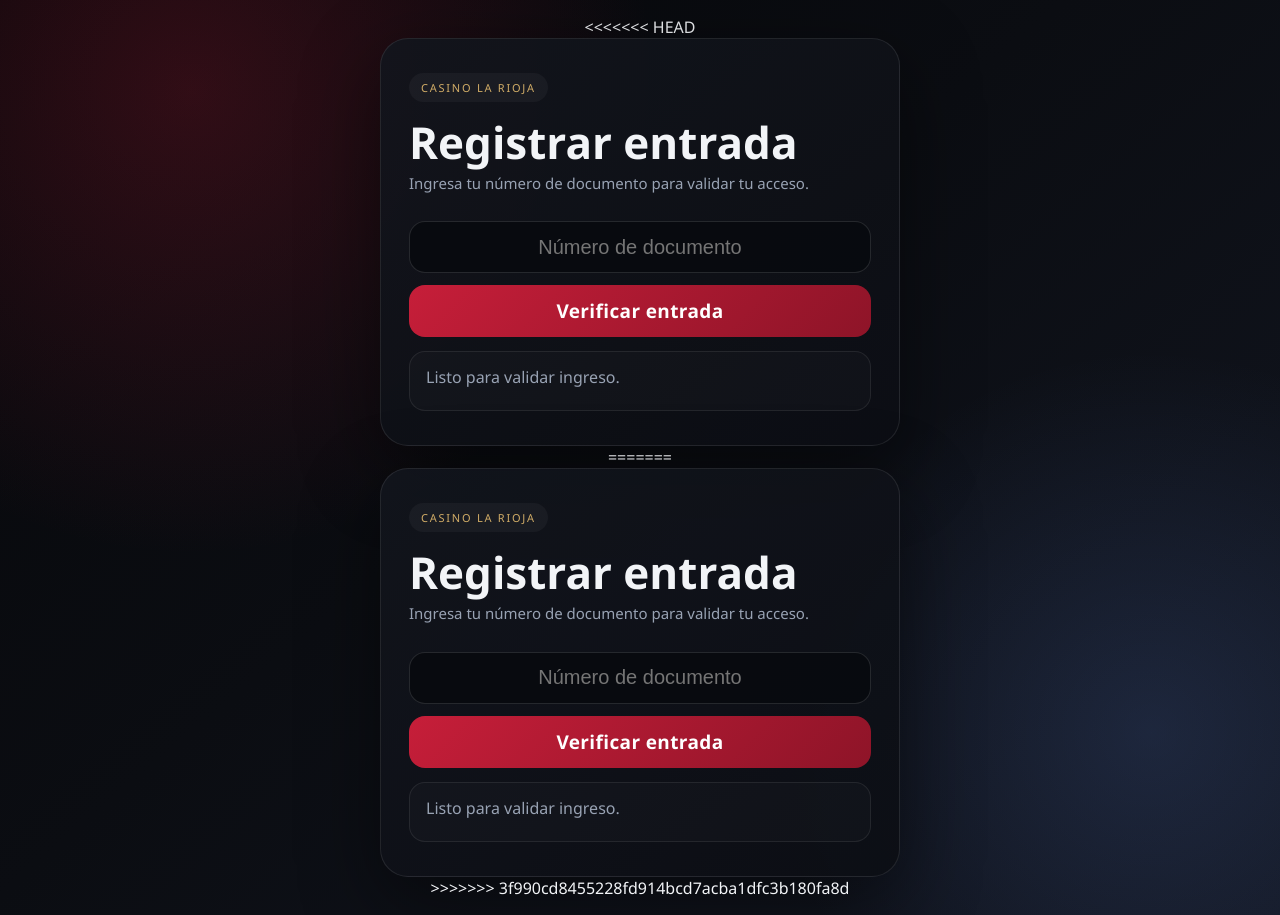
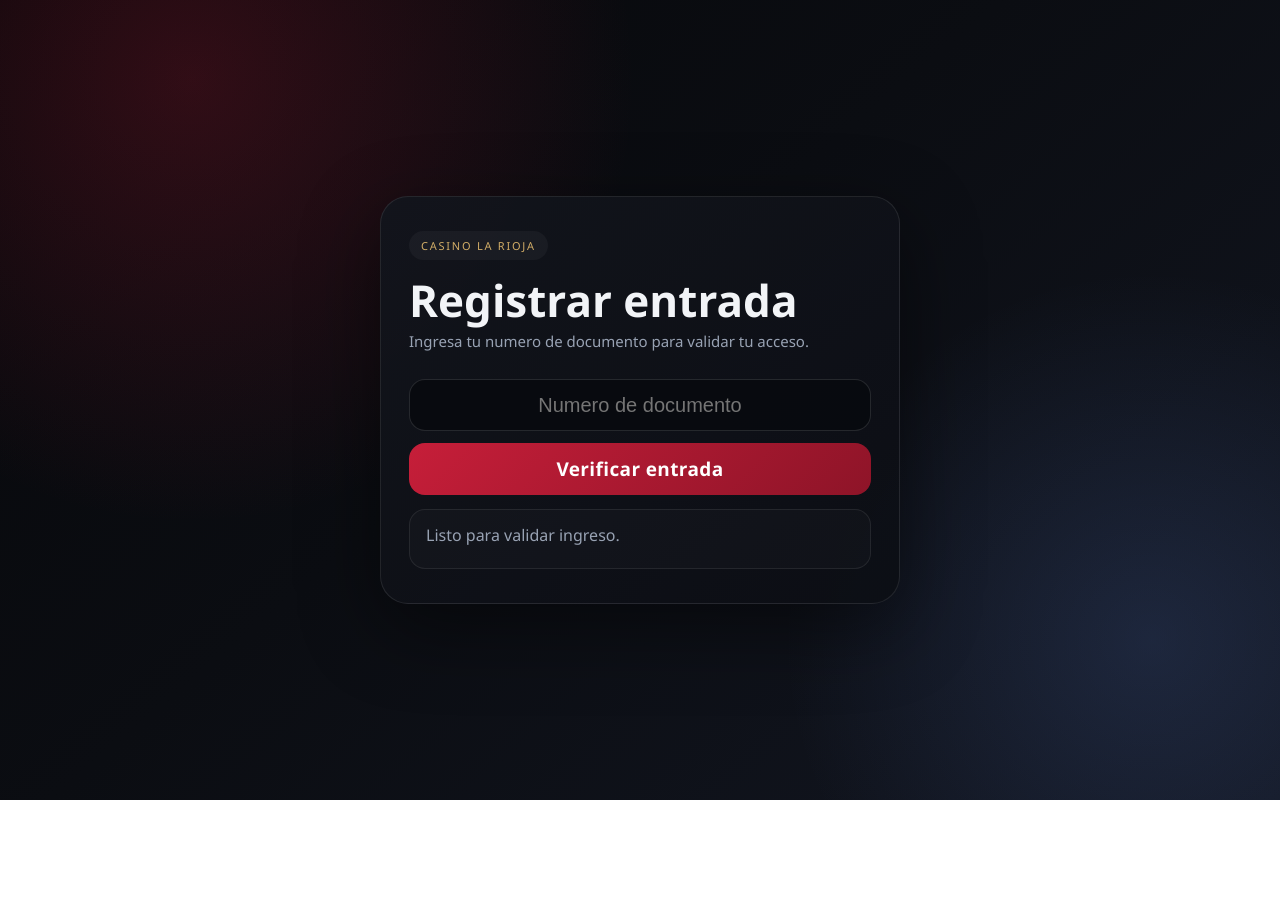
Before and after one commit to Negg46/Proyecto-Registro-y-asistencia, a plain HTML site: page index.html in a window 1280 px wide. After the commit the page ends 800 px from the top, so only its background shows below. Drawn offline with Linux system fonts and the light colour scheme.

Commit message:
Resolver conflicto en index y quitar formulario duplicado

```diff
--- a/index.html
+++ b/index.html
@@ -1,4 +1,3 @@
-<<<<<<< HEAD
 <!DOCTYPE html>
 <html lang="es">
 <head>
@@ -141,10 +140,10 @@ button:hover {
   <main class="card">
     <span class="eyebrow">Casino La Rioja</span>
     <h1>Registrar entrada</h1>
-    <p>Ingresa tu número de documento para validar tu acceso.</p>
+    <p>Ingresa tu numero de documento para validar tu acceso.</p>
 
     <div class="form">
-      <input id="dni" placeholder="Número de documento" autocomplete="off">
+      <input id="dni" placeholder="Numero de documento" autocomplete="off">
       <button id="btnValidar">Verificar entrada</button>
     </div>
 
@@ -152,17 +151,10 @@ button:hover {
   </main>
 
 <script>
-// ── CONFIGURACION DE API ──────────────────────────────────────────────
-// Cuando la página está en localhost, usa el servidor local automáticamente.
-// Cuando está en GitHub Pages (o internet), necesitas poner la URL pública de tu API.
-// Opciones para hacer la API pública:
-//   1. ngrok:  ejecuta "ngrok http 5000" y copia la URL que te da (ej: https://abc123.ngrok.io)
-//   2. Render: sube la API a render.com gratis y pon la URL aquí
-//   3. IP pública: si tienes IP fija pon http://TU_IP:5000 (requiere abrir puerto en router)
 const API_BASE = (window.location.hostname === "127.0.0.1" || window.location.hostname === "localhost")
   ? "http://127.0.0.1:5000"
-  : "https://casino-api-vatx.onrender.com"; // URL pública en Render
-// ─────────────────────────────────────────────────────────────────────
+  : "https://casino-api-vatx.onrender.com";
+
 const estado = document.getElementById("estado");
 const dni = document.getElementById("dni");
 
@@ -174,7 +166,7 @@ function mostrarEstado(mensaje, tipo = "") {
 async function validarEntrada() {
   const documento = dni.value.trim();
   if (!documento) {
-    mostrarEstado("Ingresa un número de documento.", "error");
+    mostrarEstado("Ingresa un numero de documento.", "error");
     return;
   }
 
@@ -207,203 +199,3 @@ dni.addEventListener("keydown", event => {
 </script>
 </body>
 </html>
-=======
-<!DOCTYPE html>
-<html lang="es">
-<head>
-<meta charset="UTF-8">
-<meta name="viewport" content="width=device-width, initial-scale=1.0">
-<title>Casino La Rioja | Registro de Entrada</title>
-<style>
-:root {
-  --bg: #08090d;
-  --panel: rgba(18, 21, 29, 0.9);
-  --panel-2: rgba(12, 14, 20, 0.9);
-  --border: rgba(255, 255, 255, 0.09);
-  --text: #f2f4f7;
-  --muted: #98a2b3;
-  --accent: #c61e39;
-  --accent-2: #8e1428;
-  --gold: #d2ad67;
-  --ok: #6fd0be;
-  --error: #ff6a6a;
-}
-
-* {
-  box-sizing: border-box;
-}
-
-body {
-  margin: 0;
-  min-height: 100vh;
-  display: grid;
-  place-items: center;
-  padding: 16px;
-  color: var(--text);
-  font-family: "Segoe UI", sans-serif;
-  background:
-    radial-gradient(circle at 15% 10%, rgba(198, 30, 57, 0.22), transparent 34%),
-    radial-gradient(circle at 90% 80%, rgba(110, 155, 255, 0.14), transparent 28%),
-    linear-gradient(140deg, #06070a 0%, #0b0d12 45%, #121621 100%);
-}
-
-.card {
-  width: min(520px, 100%);
-  border-radius: 28px;
-  border: 1px solid var(--border);
-  background: linear-gradient(145deg, var(--panel), var(--panel-2));
-  padding: 34px 28px;
-  box-shadow: 0 24px 80px rgba(0, 0, 0, 0.48);
-}
-
-.eyebrow {
-  display: inline-block;
-  padding: 7px 12px;
-  border-radius: 999px;
-  background: rgba(255, 255, 255, 0.04);
-  color: var(--gold);
-  letter-spacing: 0.16em;
-  font-size: 11px;
-  text-transform: uppercase;
-}
-
-h1 {
-  margin: 18px 0 8px;
-  font-family: "Bahnschrift", "Segoe UI", sans-serif;
-  font-size: clamp(32px, 5vw, 44px);
-  line-height: 1;
-}
-
-p {
-  margin: 0;
-  color: var(--muted);
-  font-size: 15px;
-  line-height: 1.55;
-}
-
-.form {
-  margin-top: 26px;
-  display: grid;
-  gap: 12px;
-}
-
-input {
-  width: 100%;
-  height: 52px;
-  border-radius: 16px;
-  border: 1px solid rgba(255, 255, 255, 0.12);
-  background: rgba(8, 10, 15, 0.86);
-  color: var(--text);
-  font-size: 20px;
-  text-align: center;
-  outline: none;
-  transition: border-color .2s ease, box-shadow .2s ease;
-}
-
-input:focus {
-  border-color: rgba(198, 30, 57, 0.7);
-  box-shadow: 0 0 0 4px rgba(198, 30, 57, 0.15);
-}
-
-button {
-  height: 52px;
-  border: none;
-  border-radius: 16px;
-  cursor: pointer;
-  color: #fff;
-  font-family: "Bahnschrift", "Segoe UI", sans-serif;
-  font-size: 19px;
-  font-weight: 700;
-  letter-spacing: .02em;
-  background: linear-gradient(135deg, var(--accent), var(--accent-2));
-  transition: transform .18s ease, filter .18s ease;
-}
-
-button:hover {
-  transform: translateY(-1px);
-  filter: brightness(1.08);
-}
-
-.status {
-  margin-top: 14px;
-  min-height: 60px;
-  border-radius: 16px;
-  border: 1px solid rgba(255, 255, 255, 0.08);
-  background: rgba(255, 255, 255, 0.02);
-  padding: 14px 16px;
-  color: var(--muted);
-  line-height: 1.45;
-}
-
-.status.ok {
-  color: var(--ok);
-  border-color: rgba(111, 208, 190, 0.35);
-}
-
-.status.error {
-  color: var(--error);
-  border-color: rgba(255, 106, 106, 0.35);
-}
-</style>
-</head>
-<body>
-  <main class="card">
-    <span class="eyebrow">Casino La Rioja</span>
-    <h1>Registrar entrada</h1>
-    <p>Ingresa tu número de documento para validar tu acceso.</p>
-
-    <div class="form">
-      <input id="dni" placeholder="Número de documento" autocomplete="off">
-      <button id="btnValidar">Verificar entrada</button>
-    </div>
-
-    <div id="estado" class="status">Listo para validar ingreso.</div>
-  </main>
-
-<script>
-const API_BASE = window.location.origin.startsWith("http") ? window.location.origin : "http://127.0.0.1:5000";
-const estado = document.getElementById("estado");
-const dni = document.getElementById("dni");
-
-function mostrarEstado(mensaje, tipo = "") {
-  estado.textContent = mensaje;
-  estado.className = `status ${tipo}`.trim();
-}
-
-async function validarEntrada() {
-  const documento = dni.value.trim();
-  if (!documento) {
-    mostrarEstado("Ingresa un número de documento.", "error");
-    return;
-  }
-
-  mostrarEstado(`Validando documento ${documento}...`);
-
-  try {
-    const response = await fetch(`${API_BASE}/validar`, {
-      method: "POST",
-      headers: { "Content-Type": "application/json" },
-      body: JSON.stringify({ identificacion: documento })
-    });
-    const data = await response.json();
-
-    if (!response.ok || data.status === "error") {
-      throw new Error(data.message || "No se pudo registrar la entrada");
-    }
-
-    mostrarEstado(data.message, "ok");
-    dni.value = "";
-    dni.focus();
-  } catch (error) {
-    mostrarEstado(error.message, "error");
-  }
-}
-
-document.getElementById("btnValidar").addEventListener("click", validarEntrada);
-dni.addEventListener("keydown", event => {
-  if (event.key === "Enter") validarEntrada();
-});
-</script>
-</body>
-</html>
->>>>>>> 3f990cd8455228fd914bcd7acba1dfc3b180fa8d
```
